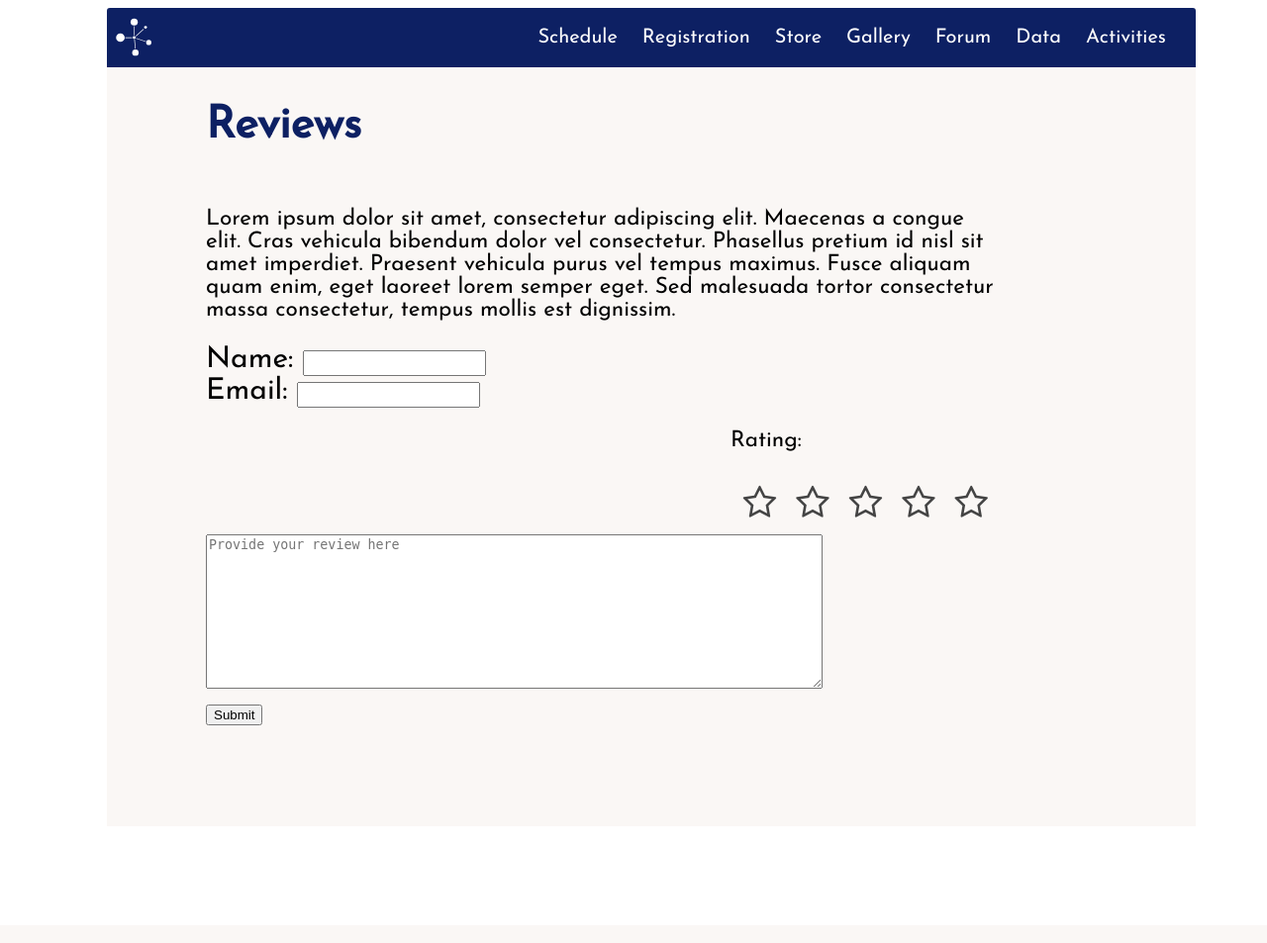
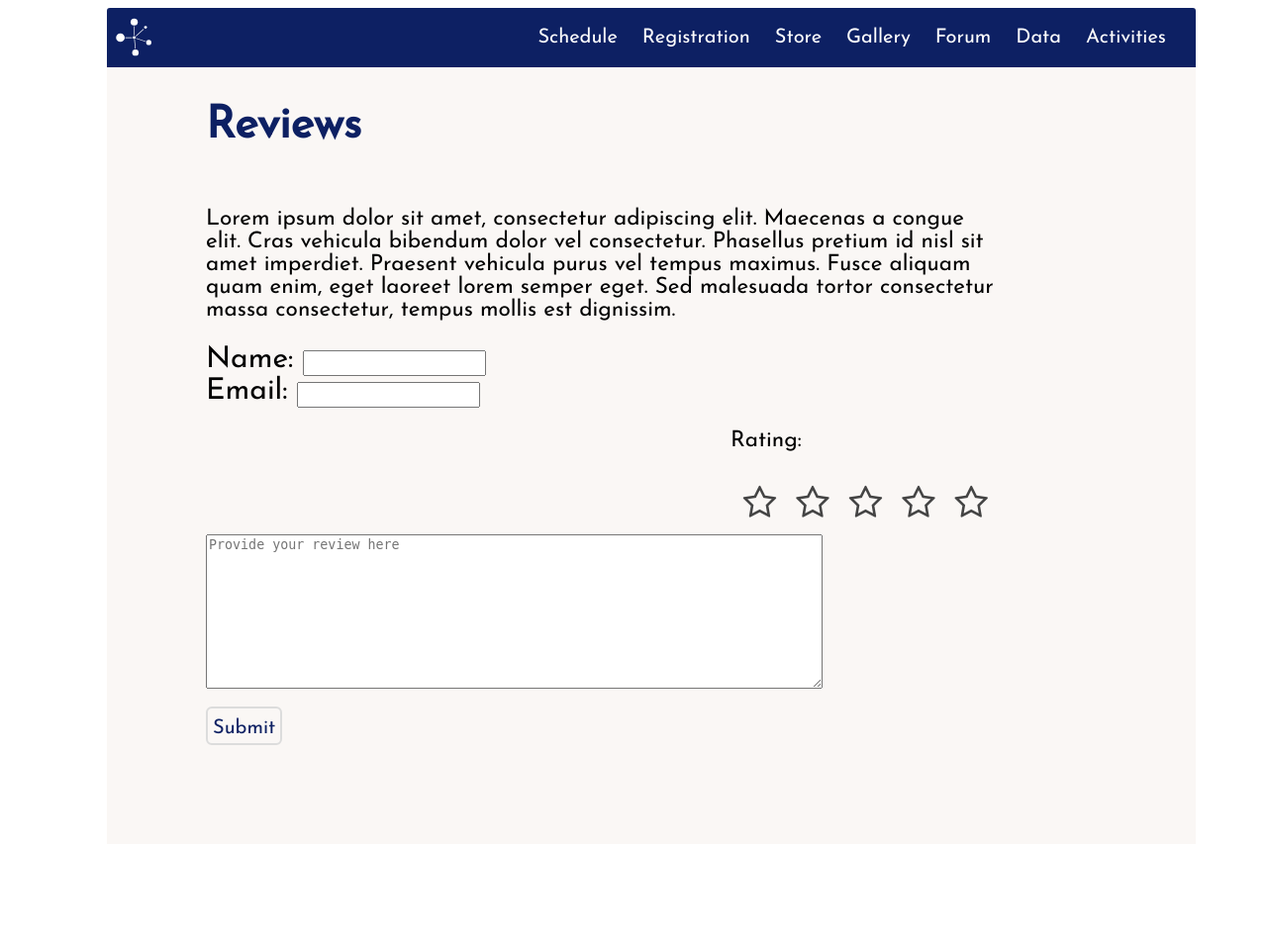
Before and after one commit to jandzouana/EduCamps, a PHP site: page /forum in a window 1280 px wide. Shown: the whole page at 99% size. Before the commit the page ends 733 px from the top, so only its background shows below. Run offline with PHP 8.4, Linux system fonts and the light colour scheme; some libraries are stand-ins or nearby versions.

Commit message:
Added button styling
Turns out you can’t style file browse buttons without a very
complicated fix with a javascript overlay

```diff
--- a/forum/index.html
+++ b/forum/index.html
@@ -51,7 +51,7 @@
                     <br/>
                     <br/>
                     <textarea cols = 75% rows = 10 placeholder="Provide your review here"></textarea> <br/>
-                    <input type=submit name="Submit"/>
+                    <input type=submit name="Submit" class="button"/>
                 </form>
             </div>
 
--- a/gallery/index.php
+++ b/gallery/index.php
@@ -28,7 +28,7 @@
                 <div id="gallery_form">
                     <form action="submitimage.php" method="post" enctype="multipart/form-data">
                         <label>Share your own memory!<br/><input type="file" required="required" name="image_submission" /></label><br/>
-                        <input type="submit" value="Submit Image" />
+                        <input type="submit" value="Submit Image" class="button" />
                     </form>
                 </div>
                 <div id="gallery_images">
--- a/registration/index.html
+++ b/registration/index.html
@@ -59,7 +59,7 @@
                             <option value="minneapolis">Minneapolis</option>
                             <option value="miami">Miami</option>
                         </select></label>
-                        <input type=submit name=Submit>
+                        <input type=submit name=Submit class="button">
                     </form>
                 </div>
             </div>
--- a/sass/forum.scss
+++ b/sass/forum.scss
@@ -64,4 +64,16 @@
       font-family: FontAwesome;
     }
 
+.button{
+    color: $menu_back_color;
+    background-color: $body_color;
+    border-radius: 6px;
+    border: solid gainsboro 2px;
+    font-family: 'Josefin Sans', sans-serif;
+    font-size: 20px;
+    padding: 5px;
+    padding-top: 10px;
+    margin-top: 10px;
+
 }
+}
--- a/sass/gallery.scss
+++ b/sass/gallery.scss
@@ -36,3 +36,15 @@
         }
     }
 }
+.button{
+    color: $menu_back_color;
+    background-color: $body_color;
+    border-radius: 6px;
+    border: solid gainsboro 2px;
+    font-family: 'Josefin Sans', sans-serif;
+    font-size: 20px;
+    padding: 5px;
+    padding-top: 10px;
+    margin-top: 10px;
+
+}
--- a/sass/registration.scss
+++ b/sass/registration.scss
@@ -1,3 +1,4 @@
+@import "color.scss";
 #regform{
 
     background-color: white;
@@ -73,3 +74,15 @@
     margin: 20px;
     cursor: pointer;
 }
+.button{
+    color: $menu_back_color;
+    background-color: $body_color;
+    border-radius: 6px;
+    border: solid gainsboro 2px;
+    font-family: 'Josefin Sans', sans-serif;
+    font-size: 20px;
+    padding: 5px;
+    padding-top: 10px;
+    margin-top: 10px;
+
+}
--- a/sass/store.scss
+++ b/sass/store.scss
@@ -36,6 +36,18 @@
 		width: 100%;
 		margin-left: 5px;
 	}
+
+}
+.button{
+    color: $menu_back_color;
+    background-color: $body_color;
+    border-radius: 6px;
+    border: solid gainsboro 2px;
+    font-family: 'Josefin Sans', sans-serif;
+    font-size: 20px;
+    padding: 5px;
+    padding-top: 10px;
+    margin-top: 10px;
 
 }
 #store-wrap{
--- a/store/index.html
+++ b/store/index.html
@@ -89,7 +89,7 @@
 										<h4>Promo Code</h4>
 										<input type="text"/>
 									</div>
-									<input type="submit" value="Checkout"/>
+									<input type="submit" value="Checkout" class="button"/>
 								</form>
 	            </div>
 						</div>
--- a/stylesheets/gallery.css
+++ b/stylesheets/gallery.css
@@ -1 +1 @@
-@import url("https://fonts.googleapis.com/css?family=Josefin+Sans");body{font-family:'Josefin Sans', sans-serif}#gallery_main_content{margin-left:100px;min-width:650px;max-width:800px;height:2300px;margin-left:100px}#gallery_form{width:500px;margin:auto;margin-top:10px;margin-bottom:30px;margin-right:500px;padding:20px;background-color:white;float:left}#gallery_images{width:960px;height:600px;padding:0px;background-color:#faf7f5}#gallery_images p{width:400px;height:350px;margin:0px;float:left}#gallery_images p img{width:380px;height:auto;margin:0px}
+@import url("https://fonts.googleapis.com/css?family=Josefin+Sans");body{font-family:'Josefin Sans', sans-serif}#gallery_main_content{margin-left:100px;min-width:650px;max-width:800px;height:2300px;margin-left:100px}#gallery_form{width:500px;margin:auto;margin-top:10px;margin-bottom:30px;margin-right:500px;padding:20px;background-color:white;float:left}#gallery_images{width:960px;height:600px;padding:0px;background-color:#faf7f5}#gallery_images p{width:400px;height:350px;margin:0px;float:left}#gallery_images p img{width:380px;height:auto;margin:0px}.button{color:#0d2063;background-color:#faf7f5;border-radius:6px;border:solid gainsboro 2px;font-family:'Josefin Sans', sans-serif;font-size:20px;padding:5px;padding-top:10px;margin-top:10px}
--- a/stylesheets/registration.css
+++ b/stylesheets/registration.css
@@ -1 +1 @@
-#regform{background-color:white;line-height:20px;align-content:space-between;padding:20px;padding-top:10px;width:600px;margin:0 auto;margin-top:25px;margin-bottom:25px;font-size:16px;z-index:1}#regform form{display:flex;flex-direction:column;justify-content:center;width:85%;margin:auto}#regform p{font-size:1em;text-align:center}#regform label{line-height:30px;margin-right:4px;font-size:16px}#regform input,#regform option,#regform select{width:100%;height:20px}#regform input[type=submit]{width:40%;height:50px;margin:auto;margin-top:30px}#regform #title{color:black;font-size:20px;position:absolute}#regform input[type=textarea]{height:100px}#regtitle{font-size:30px;text-align:center;display:flex;flex-direction:column;justify-content:center;margin-bottom:30px}#regtitle p{font-size:16px;margin:0}#reg_main_content{height:auto;padding-bottom:100px}#pay{width:100px;height:auto;margin:20px;cursor:pointer}
+#regform{background-color:white;line-height:20px;align-content:space-between;padding:20px;padding-top:10px;width:600px;margin:0 auto;margin-top:25px;margin-bottom:25px;font-size:16px;z-index:1}#regform form{display:flex;flex-direction:column;justify-content:center;width:85%;margin:auto}#regform p{font-size:1em;text-align:center}#regform label{line-height:30px;margin-right:4px;font-size:16px}#regform input,#regform option,#regform select{width:100%;height:20px}#regform input[type=submit]{width:40%;height:50px;margin:auto;margin-top:30px}#regform #title{color:black;font-size:20px;position:absolute}#regform input[type=textarea]{height:100px}#regtitle{font-size:30px;text-align:center;display:flex;flex-direction:column;justify-content:center;margin-bottom:30px}#regtitle p{font-size:16px;margin:0}#reg_main_content{height:auto;padding-bottom:100px}#pay{width:100px;height:auto;margin:20px;cursor:pointer}.button{color:#0d2063;background-color:#faf7f5;border-radius:6px;border:solid gainsboro 2px;font-family:'Josefin Sans', sans-serif;font-size:20px;padding:5px;padding-top:10px;margin-top:10px}
```
Also changed, not shown: stylesheets/forum.css (+1 -1 lines), stylesheets/store.css (+1 -1 lines), stylesheets/main.css.
